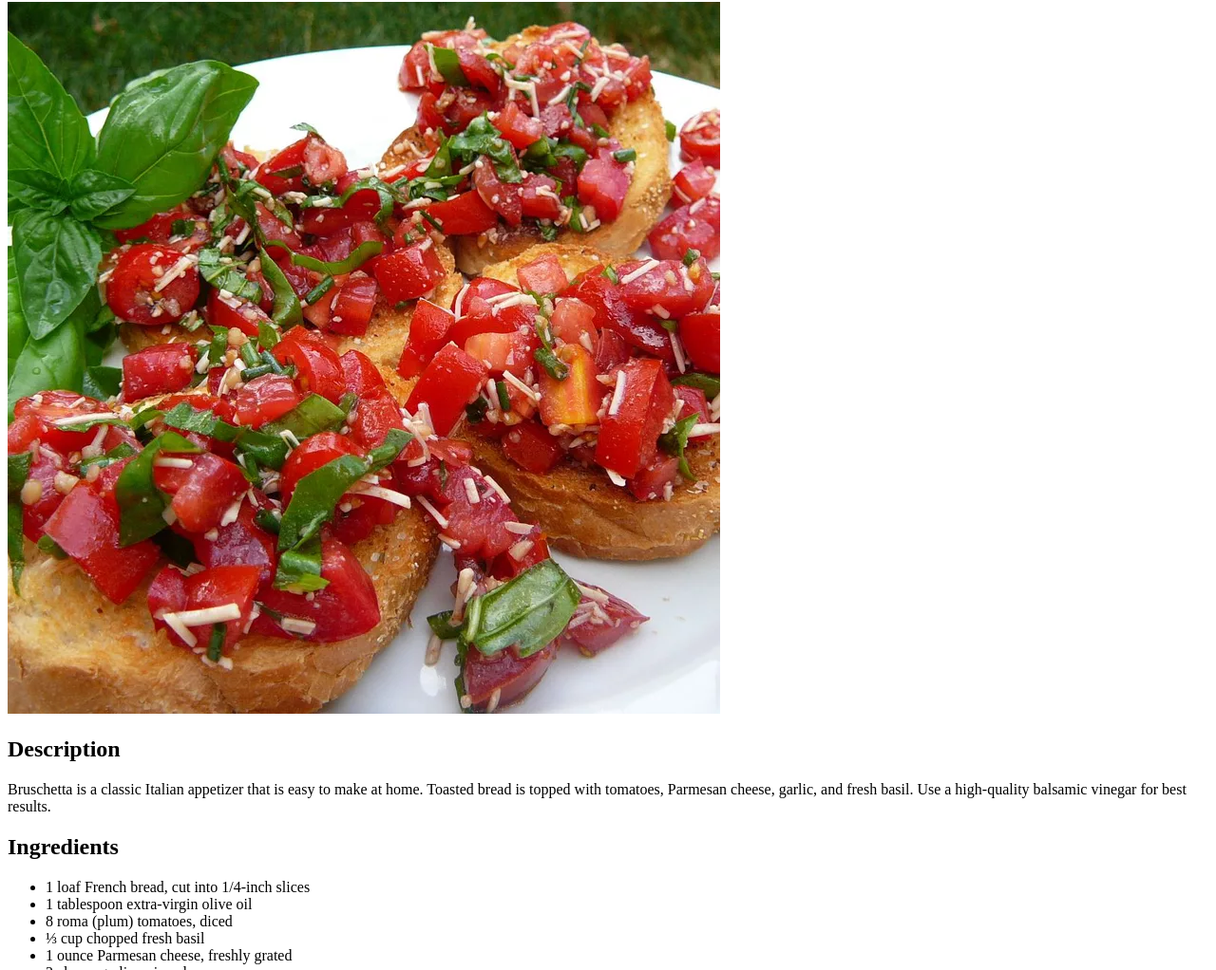
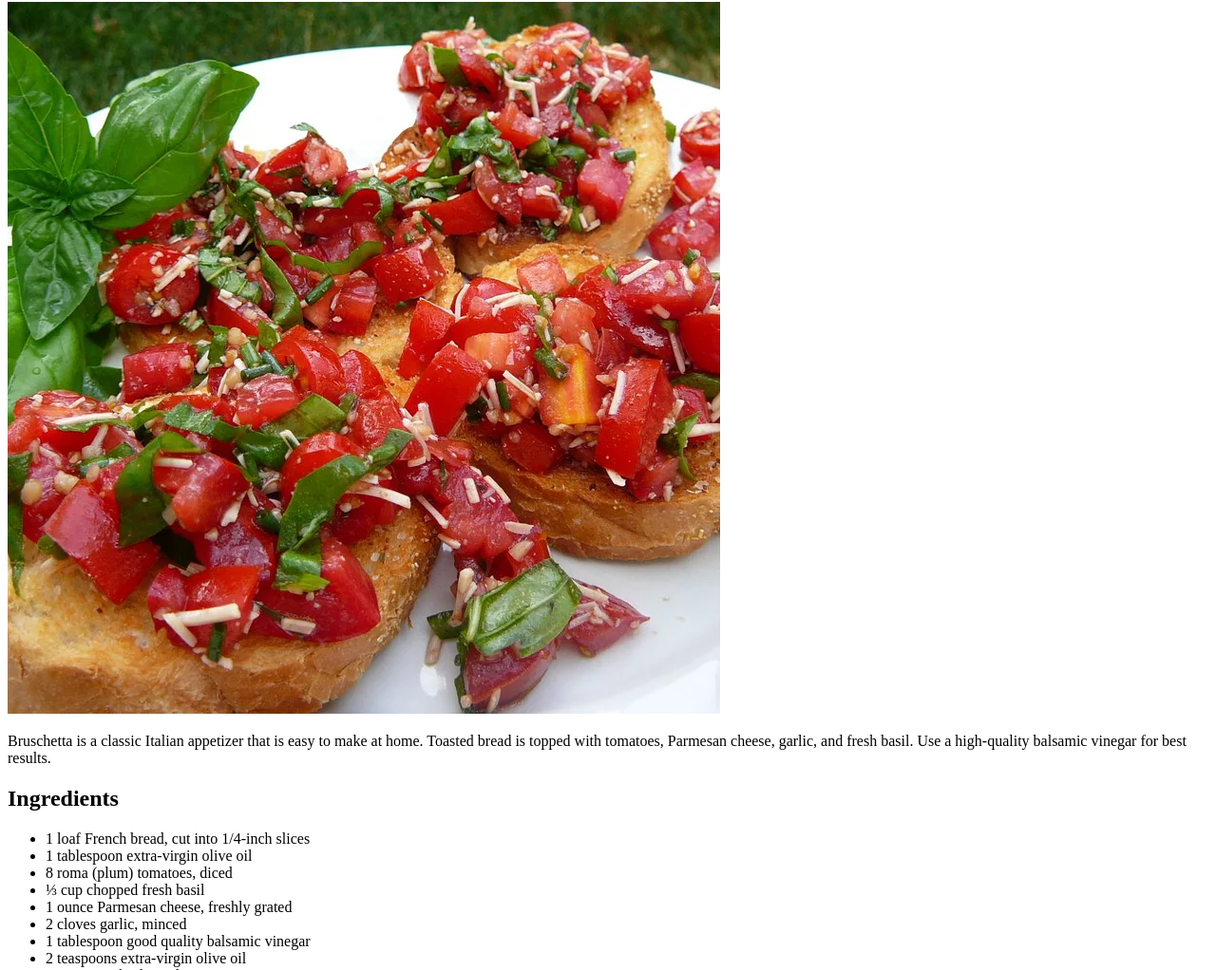
Before and after one commit to kathleen-nguyen/odin-recipes, a plain HTML site: page recipes/bruschetta.html in a window 1280 px wide. Shown: the part 78-1100 px from the top of the page at 95% size. Drawn offline with Linux system fonts and the light colour scheme.

Commit message:
Test live site

```diff
--- a/recipes/bruschetta.html
+++ b/recipes/bruschetta.html
@@ -11,8 +11,6 @@
         <h1>Bruschetta</h1>
 
         <img src="../bruschetta.jpg">
-
-        <h2>Description</h2>
 
         <p>Bruschetta is a classic Italian appetizer that is easy to make at home. Toasted bread is topped with tomatoes, Parmesan cheese, garlic, and fresh basil. Use a high-quality balsamic vinegar for best results.</p>
 
```
Also changed, not shown: recipes/waffles.html (+0 -2 lines), 1 other file.
